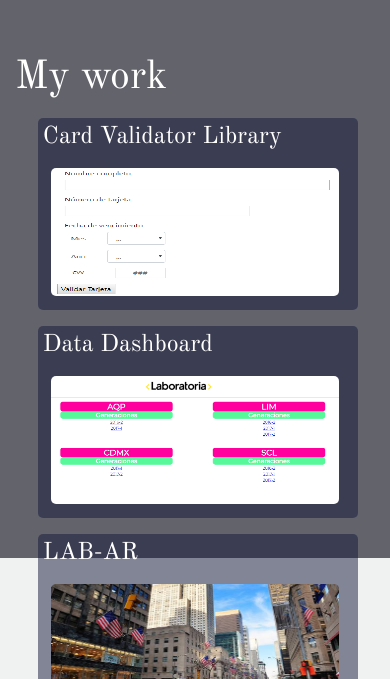
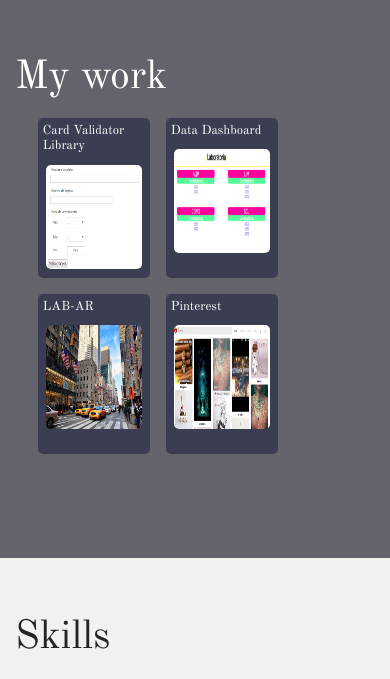
Before and after one commit to DolceLemus/dulce_lemus, a plain HTML site: page index.html in a window 390 px wide. Shown: the part 1010-1689 px from the top of the page. Drawn offline with nearby package versions, Linux system fonts and the light colour scheme.

Commit message:
working in work and skills

```diff
--- a/css/responsive.css
+++ b/css/responsive.css
@@ -4,6 +4,9 @@
     }
     .text{
         padding-left: 10em;
+    }
+    .skills-style{
+        margin-left: 20em;
     }
 
 }
@@ -19,10 +22,13 @@
     .work-cont{
         width: 10em;
     }
+    .skills-style{
+        margin-left: 17em;
+    }
 }
 
 
-@media (max-width:768px) and (min-width: 424px){
+@media (max-width:768px) and (min-width: 426px){
     #icons-contact{
         display: none;
     }
@@ -84,7 +90,33 @@
     #photo-me{
         display: none;
     }
-    #work{
-        scroll-behavior: smooth;
+    #work div a img{
+        width: 6em;
+        height:6.5em;
+        margin: .2em;
+        z-index: -1;
+        float: left;
+        border-radius: 5px;
     }
+
+    #work .work-cont{
+        background-color: rgb(20, 26, 59, 0.5);
+        width: 7em;
+        height: 10em;
+        margin: .5em;
+        float: left;
+        border-radius: 5px;
+        padding: .3em;
+    }
+    .text-each-work{
+        font-size: .8em;
+    }
+    .device-work-margin{
+        margin: 0 !important;
+    }
+    .image-skill{
+        font-size: 2.5em;
+    }
+
+
 }
--- a/index.html
+++ b/index.html
@@ -103,28 +103,26 @@
                 </div>
             </section>
             <section id="container-work" class="">
-                <div class="col-xl-10 offset-xl-3 col-lg-12 offset-lg-2 col-md-10 offset-md-1 ">
+                <div class="col-xl-10 col-lg-12  col-md-10 device-work-margin">
                     <h1 class="text-white text-my-work">My work</h1>
-                    <div class="col-xl-8 col-lg-10 col-md-12 work-style" id="work">
-                        <div class="work-cont"> <h4 class="text-white">Card Validator Library</h4> <a href="https://dolcelemus.github.io/card-validator" target="_blank"><img src="./assets/images/card.png" alt=""></a> </div>
-                        <div class="work-cont"> <h4 class="text-white">Data Dashboard</h4> <a href="https://dolcelemus.github.io/data-dashboard" target="_blank"><img src="./assets/images/data.png" alt=""></a> </div>
-                        <div class="work-cont"> <h4 class="text-white">LAB-AR</h4> <a href="https://dolcelemus.github.io/LAB-AR" target="_blank"><img src="./assets/images/lav.jpg" alt=""></a> </div>
-                        <div class="work-cont"> <h4 class="text-white">Pinterest</h4> <a href="https://dolcelemus.github.io/pinterest" ><img src="./assets/images/pint.png" alt=""></a> </div>
+                    <div class="col-xl-8 col-lg-10 col-md-12 work-style" id="work" >
+                        <div class="work-cont"> <h4 class="text-white text-each-work">Card Validator Library</h4> <a href="https://dolcelemus.github.io/card-validator" target="_blank"><img src="./assets/images/card.png" alt=""></a> </div>
+                        <div class="work-cont"> <h4 class="text-white text-each-work">Data Dashboard</h4> <a href="https://dolcelemus.github.io/data-dashboard" target="_blank"><img src="./assets/images/data.png" alt=""></a> </div>
+                        <div class="work-cont"> <h4 class="text-white text-each-work">LAB-AR</h4> <a href="https://dolcelemus.github.io/LAB-AR" target="_blank"><img src="./assets/images/lav.jpg" alt=""></a> </div>
+                        <div class="work-cont"> <h4 class="text-white text-each-work">Pinterest</h4> <a href="https://dolcelemus.github.io/pinterest" ><img src="./assets/images/pint.png" alt=""></a> </div>
                     </div>
                 </div>
             </section>
             <section id="container-skills" class="">
-                <div id="skills" class="skills-style">
+                <div id="skills" class="skills-style col-xl-9 col-lg-8 col-md-12">
                     <h1 class="">Skills</h1>
-                    <ul class="list-skills col-lg-6 col-md-9">
+                    <ul class="list-skills col-xl-6 col-lg-7 col-md-9">
                         <li class="tech"> <i class="devicon-html5-plain-wordmark image-skill"></i></li>
                         <li class="tech"> <i class="devicon-css3-plain-wordmark image-skill"></i></li>
                         <li class="tech"> <i class="devicon-javascript-plain image-skill"></i></li>
                         <li class="tech"> <i class="devicon-bootstrap-plain-wordmark image-skill"></i></li>
                         <li class="tech"> <i class="devicon-git-plain-wordmark image-skill"></i></li>
-                    </ul>
-                    <ul class="list-skills col-lg-6 col-md-8">
-                        <li class="tech"> <i class="devicon-jquery-plain-wordmark image-skill"></i></li>
+                        <li class="tech"><i class="devicon-jquery-plain-wordmark image-skill"></i></li>
                         <li class="tech"><i class="devicon-github-plain-wordmark image-skill"></i></li>
                         <li class="tech"><i class="devicon-mocha-plain image-skill"></i></li>
                         <li class="tech"><i class="devicon-visualstudio-plain image-skill"></i></li>
```
